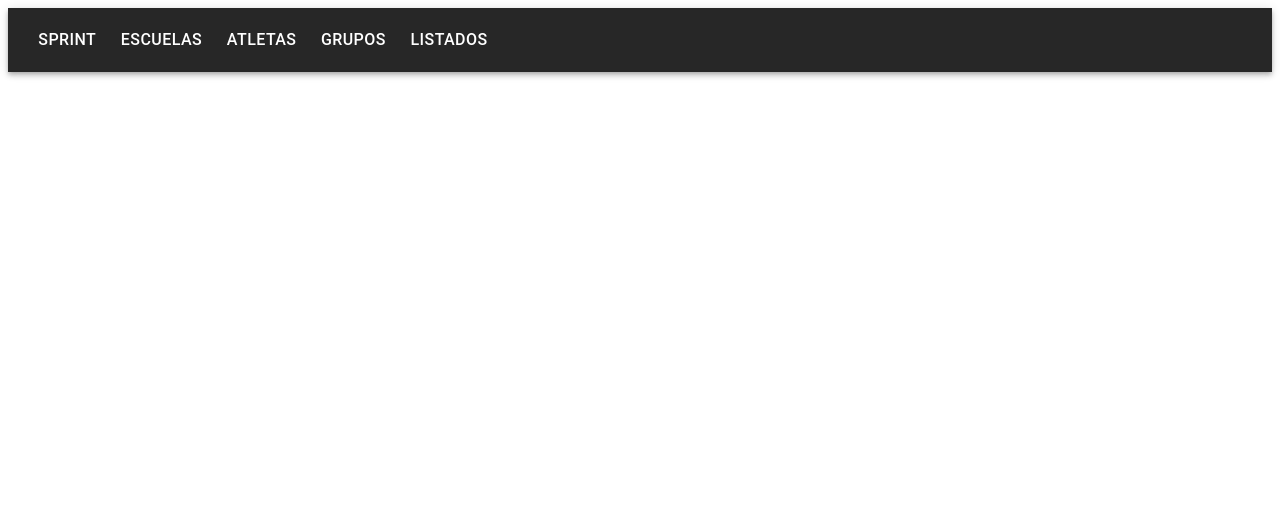
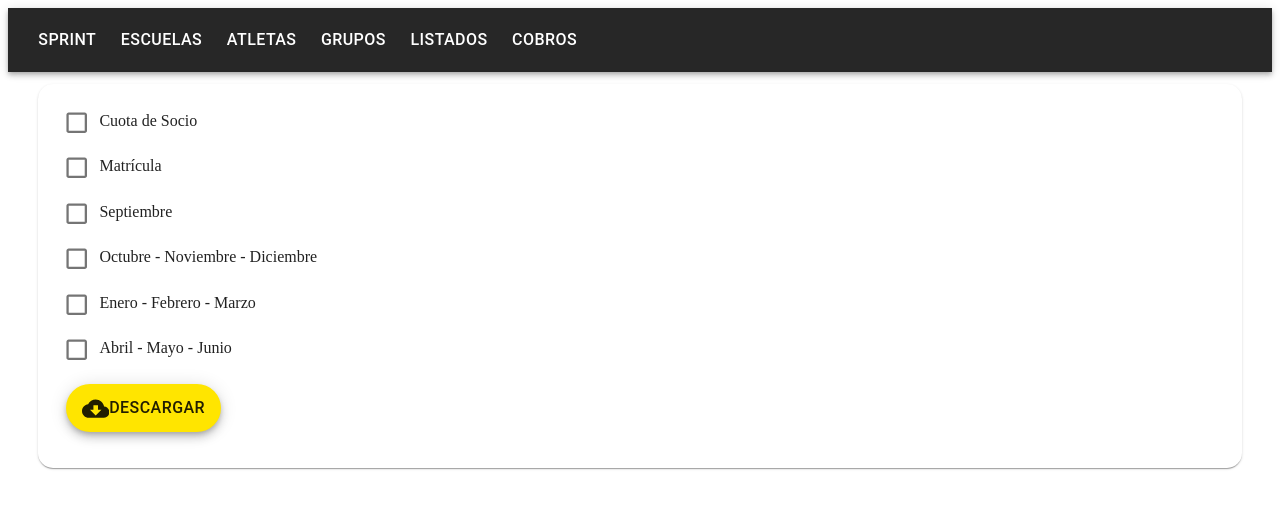
Before and after one commit to davher890/sprint-react, a React (Create React App) app: page /payments in a window 1280 px wide. Shown: the top 508 px of the page. Built offline with nearby package versions, Linux system fonts and the light colour scheme.

Commit message:
Payments screen

```diff
--- a/src/app/App.tsx
+++ b/src/app/App.tsx
@@ -18,6 +18,7 @@ import GroupData from './components/groups/GroupData';
 import GroupTable from './components/groups/GroupTable';
 import FamilyTable from './components/families/FamilyTable';
 import FamilyData from './components/families/FamilyData';
+import DownloadPayment from './components/payments/DownloadPayment';
 
 import CustomAppBar from './components/custom/AppBar'
 
@@ -92,6 +93,8 @@ const AppBar: React.FC<any> = (props) => {
 
           <Route exact path="/trainers" component={TrainerData}/>
 
+          <Route exact path="/payments" component={DownloadPayment}/>
+
         </Switch>
       </Box>
     </Router>
--- a/src/app/components/athletes/AthleteData.tsx
+++ b/src/app/components/athletes/AthleteData.tsx
@@ -209,7 +209,7 @@ class CreateAthlete extends React.Component<any, any> {
                     if (values.holderSecondSurname === '' && values.paymentType === "DOM") {
                         errors.holderSecondSurname = true;
                     }
-                    if (values.holderDni === '' && values.paymentType === "DOM") {
+                    if ((values.holderDni === '' || !this.isValidDni(values.holderDni)) && values.paymentType === "DOM" ) {
                         errors.holderDni = true;
                     }
                     if (!this.isValidDni(values.dni)){
--- a/src/app/components/custom/AppBar/index.tsx
+++ b/src/app/components/custom/AppBar/index.tsx
@@ -60,6 +60,9 @@ const CustomAppBar: React.FC<any> = (props) => {
                         <MenuItem><Link href="/athletes/historic">Histórico</Link></MenuItem>
                         <MenuItem><Link href="/groups/athletes">Atletas-Grupos</Link></MenuItem>
                     </Menu>
+                    <Typography variant="button">
+                        <Link href="/payments" color="inherit">Cobros</Link>
+                    </Typography>
                     {/* <Typography variant="h6">
                         <Link href="/families/list">Familias</Link>
                     </Typography> */}
--- /dev/null
+++ b/src/app/components/payments/DownloadPayment.tsx
@@ -0,0 +1,168 @@
+import React, { useState } from "react";
+import { Container, Grid, Checkbox } from '@material-ui/core';
+
+import moment from "moment";
+
+import DownloadButton from '../custom/DownloadButton'
+import CustomCard from '../custom/Card'
+import TextField from '../custom/TextField'
+
+
+import { connect } from "react-redux";
+import { downloadAthletesPayments } from "../../redux/actions/payments";
+
+const DownloadPayment: React.FC<any> = (props) => {
+
+    let d = new Date()
+
+    const [membership, setMembership] = useState<boolean>(false)
+    const [membershipStartDate, setMembershipStartDate] = useState<Date>(new Date())
+    const [membershipEndDate, setMembershipEndDate] = useState<Date>(new Date())
+    const [enrollment, setEnrollment] = useState<boolean>(false)
+    const [enrollmentStartDate, setEnrollmentStartDate] = useState<Date>(new Date())
+    const [enrollmentEndDate, setEnrollmentEndDate] = useState<Date>(new Date())
+
+    const [september, setSeptember] = useState<boolean>(false)
+    const [q1, setQ1] = useState<boolean>(false)
+    const [q2, setQ2] = useState<boolean>(false)
+    const [q4, setQ4] = useState<boolean>(false)
+
+	const handleFormSubmit = () => {
+        props.downloadAthletesPayments()
+    }
+
+    const dateMinus15Days = () => {
+        var d = new Date();
+        d.setDate(d.getDate()-15);
+        return moment(d).format('DD/MM/YYYY')
+    }
+
+    return (
+        <Container fixed>
+            <CustomCard>
+                <Grid container direction='column'>
+                    <Grid container>
+                        <Grid item xs>
+                            <Checkbox name="membership" checked={membership}
+                                onChange={e => {
+                                    setMembership(e.target.checked)
+                                }}
+                            />
+                            Cuota de Socio
+                        </Grid>
+                        {membership ?
+                            <Grid container item xs>
+                                <Grid item xs>
+                                    <TextField value={membershipStartDate} margin="dense" label="Desde" type="date"
+                                        onChange={(e: any) => {
+                                            setMembershipStartDate(e.target.value)
+                                        }}
+                                    />
+                                </Grid>
+                                <Grid item xs>
+                                    <TextField value={membershipEndDate} margin="dense" label="Desde" type="date"
+                                        onChange={(e: any) => {
+                                            setMembershipEndDate(e.target.value)
+                                        }}
+                                    />
+                                </Grid>
+                            </Grid>
+                        : null }
+                    </Grid>
+                    <Grid container>
+                        <Grid item xs={3}>
+                            <Checkbox name="enrollment" checked={enrollment}
+                                onChange={e => {
+                                    setEnrollment(e.target.checked)
+                                }}
+                            />
+                            Matrícula
+                        </Grid>
+                        {enrollment ?
+                            <Grid item xs>
+                                Se cobrara la matrícula a aquellos atletas nuevos que se inscribieron antes de {dateMinus15Days()}
+                            </Grid>
+                        : null}
+                    </Grid>
+                    <Grid container direction="column">
+                        <Grid item xs>
+                            <Checkbox name="september" checked={september}
+                                onChange={e => {
+                                    let checked = e.target.checked
+                                    if (checked === true){
+                                        setQ1(false)
+                                        setQ2(false)
+                                        setQ4(false)
+                                    }
+                                    setSeptember(e.target.checked)
+                                }}
+                            />
+                            Septiembre
+                        </Grid>
+                        <Grid item xs>
+                            <Checkbox name="q4" checked={q4}
+                                onChange={e => {
+                                    let checked = e.target.checked
+                                    if (checked === true){
+                                        setSeptember(false)
+                                        setQ1(false)
+                                        setQ2(false)
+                                    }
+                                    setQ4(e.target.checked)
+                                }}
+                            />
+                            Octubre - Noviembre - Diciembre
+                        </Grid>
+                        <Grid item xs>
+                            <Checkbox name="q1" checked={q1}
+                                onChange={e => {
+                                    let checked = e.target.checked
+                                    if (checked === true){
+                                        setSeptember(false)
+                                        setQ2(false)
+                                        setQ4(false)
+                                    }
+                                    setQ1(e.target.checked)
+                                }}
+                            />
+                            Enero - Febrero - Marzo
+                        </Grid>
+                        <Grid item xs>
+                            <Checkbox name="q2" checked={q2}
+                                onChange={e => {
+                                    let checked = e.target.checked
+                                    if (checked === true){
+                                        setSeptember(false)
+                                        setQ1(false)
+                                        setQ4(false)
+                                    }
+                                    setQ2(checked)
+                                }}
+                            />
+                            Abril - Mayo - Junio
+                        </Grid>
+                    </Grid>
+                    <Grid container>
+                        <Grid item xs>
+                            <DownloadButton type="submit" text="Descargar" onClick={handleFormSubmit}/>
+                        </Grid>
+                    </Grid>
+                </Grid>
+            </CustomCard>
+        </Container>
+    )
+}
+
+
+function mapStateToProps(state: any) {
+	return {};
+}
+
+const mapDispatchToProps = {
+	downloadAthletesPayments
+}
+
+export default connect(
+	mapStateToProps,
+	mapDispatchToProps
+)(DownloadPayment);
--- /dev/null
+++ b/src/app/redux/actions/payments/index.tsx
@@ -0,0 +1,11 @@
+import { DOWNLOAD_PAYMENTS } from "../../constants/action_types";
+
+import { downloadPaymentsExcel} from "../../../services/PaymentService"
+
+export function downloadAthletesPayments() {
+    return function (dispatch: any) {
+        return downloadPaymentsExcel().then(json => {
+            dispatch({ type: DOWNLOAD_PAYMENTS, payload: json });
+        });
+    }
+}
--- a/src/app/redux/constants/action_types.tsx
+++ b/src/app/redux/constants/action_types.tsx
@@ -47,3 +47,5 @@ export const ADD_SCHEDULE = "ADD_SCHEDULE";
 export const LOAD_FAMILY_TABLE = "LOAD_FAMILY_TABLE";
 export const ADD_FAMILY = "ADD_FAMILY";
 export const GET_FAMILY = "GET_FAMILY";
+
+export const DOWNLOAD_PAYMENTS = "DOWNLOAD_PAYMENTS";
--- /dev/null
+++ b/src/app/services/PaymentService.tsx
@@ -0,0 +1,22 @@
+export const downloadPaymentsExcel = () => {
+    const requestOptions = {
+        method: 'POST',
+        headers: { 'Content-Type': 'application/json' },
+        body: JSON.stringify({
+            is_enrollment: true
+        })
+    }
+    return fetch(process.env.REACT_APP_SERVER_URL + "/payments/payment_list", requestOptions)
+        .then(response => {
+            response.blob().then(blob => {
+                let url = window.URL.createObjectURL(blob);
+                let a = document.createElement('a');
+                a.href = url;
+                a.download = 'payments.xlsx';
+                a.click();
+            })
+        })
+        .catch(function (e) {
+            console.log("error", e);
+        });
+}
```
